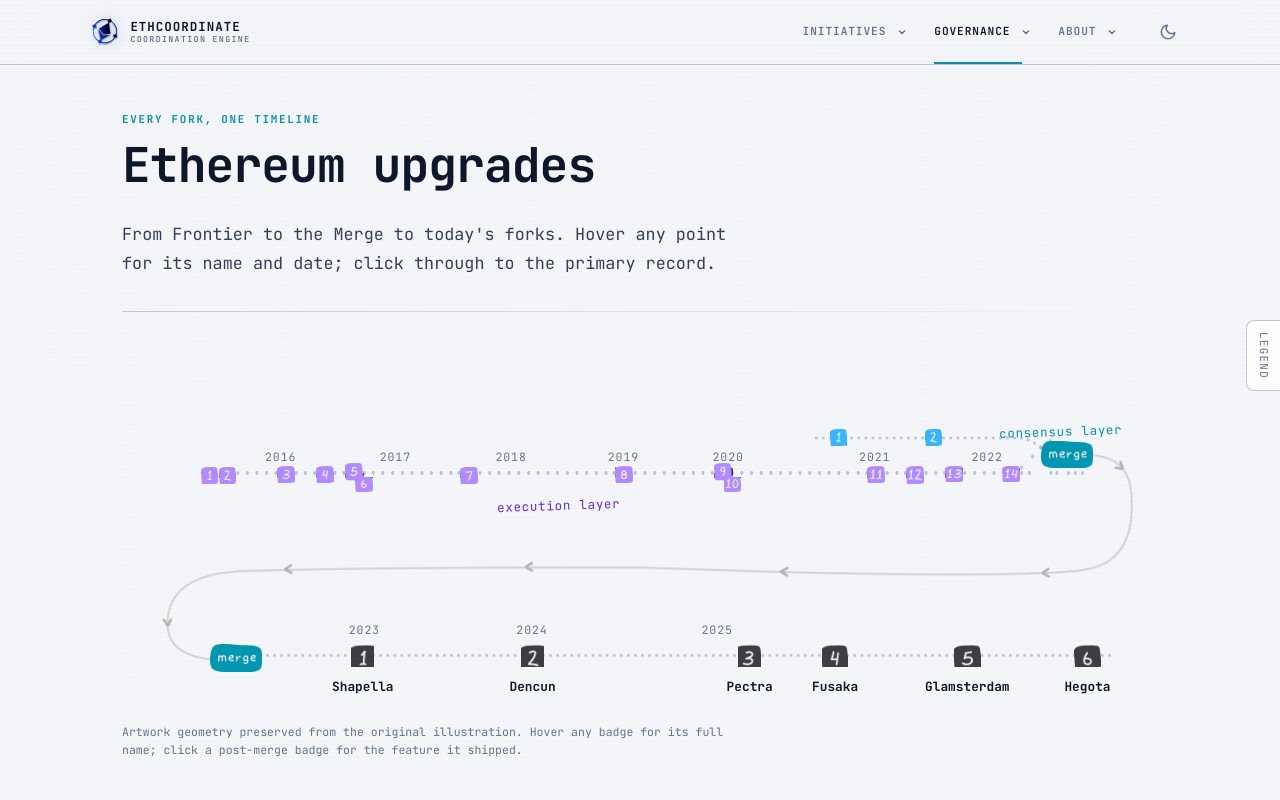
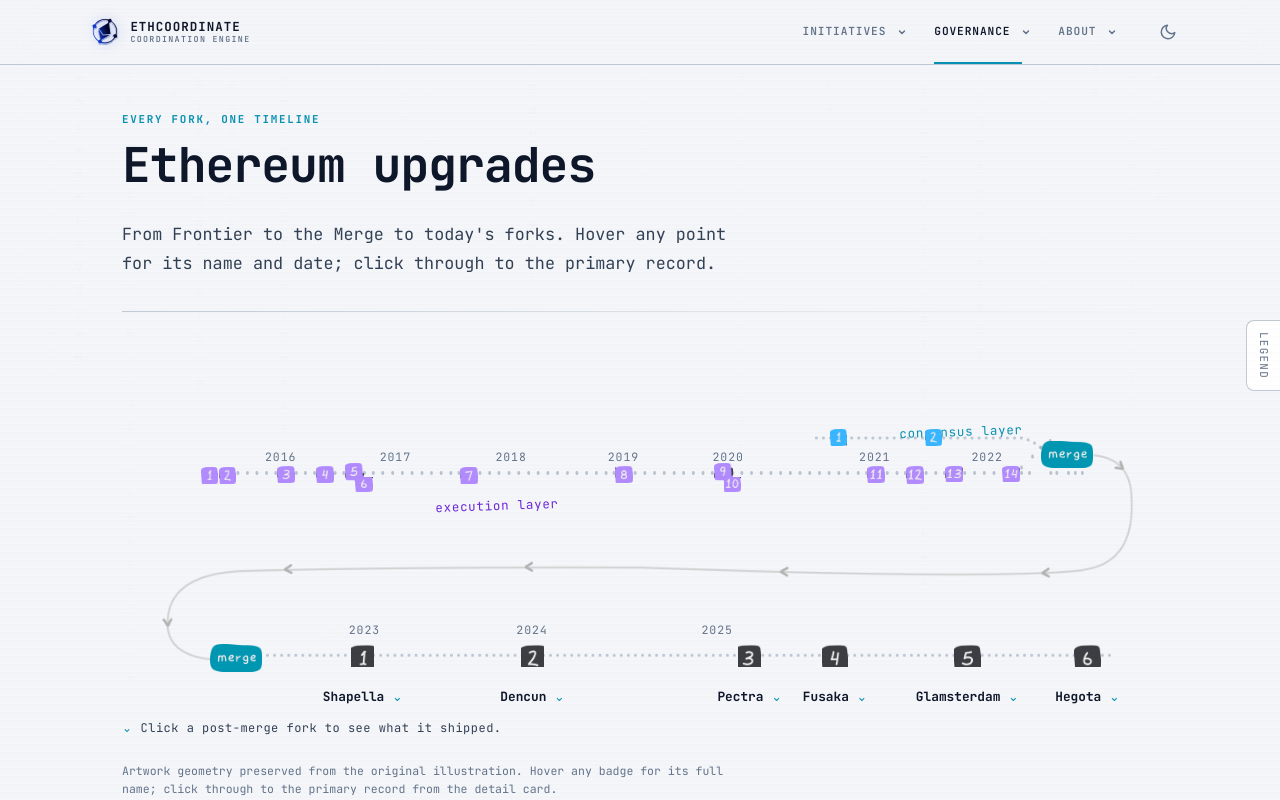
Before and after one commit to ethcoordinate/ethcoordinate-website, a Next.js app: page /upgrades in a window 1280 px wide. Shown: the top 800 px of the page. Built offline with nearby package versions, Linux system fonts and the light colour scheme.

Commit message:
Polish upgrades timeline: expand affordances, label placement
- Nickname labels no longer touch the numbered badges
- Chevron on post-merge nicknames + hint line signal expandability
- 'consensus layer' centered over the beacon-chain-to-merge span

```diff
--- a/src/app/upgrades/UpgradeTimeline.tsx
+++ b/src/app/upgrades/UpgradeTimeline.tsx
@@ -147,7 +147,7 @@
           </svg>
 
           {/* labels */}
-          <span className="layer-label layer-label-cl" style={{ left: px(3980), top: py(745) }}>consensus layer</span>
+          <span className="layer-label layer-label-cl" style={{ left: px(3808), top: py(745) }}>consensus layer</span>
           <span className="layer-label layer-label-el" style={{ left: px(1700), top: py(1080) }}>execution layer</span>
           {EL_YEARS.map(({ year, x }) => (
             <span key={year} className="year-label" style={{ left: px(x), top: py(862) }}>{year}</span>
@@ -219,7 +219,7 @@
                 aria-expanded={selected === i + 1}>
                 {/* eslint-disable-next-line @next/next/no-img-element */}
                 <img src={`/upgrades/post-${i + 1}.png`} alt="" />
-                <span className="fork-nickname">{f.nickname}</span>
+                <span className="fork-nickname">{f.nickname} <span className="fork-expand-hint" aria-hidden="true">⌄</span></span>
                 <span className="fork-date">{f.date}</span>
                 <Tip title={f.nickname} sub={`${f.fullName} · ${f.date}`} detail={f.blurb} />
               </button>
@@ -252,9 +252,10 @@
         )}
       </div>
 
+      <p className="timeline-hint">Click a post-merge fork to see what it shipped.</p>
       <p className="timeline-note">
         Artwork geometry preserved from the original illustration. Hover any badge
-        for its full name; click a post-merge badge for the feature it shipped.
+        for its full name; click through to the primary record from the detail card.
       </p>
     </div>
   );
--- a/src/app/upgrades/upgrades.css
+++ b/src/app/upgrades/upgrades.css
@@ -134,7 +134,8 @@
   position: absolute;
   font-size: 0.78rem;
   letter-spacing: 0.06em;
-  transform: rotate(-2deg);
+  transform: translateX(-50%) rotate(-2deg);
+  white-space: nowrap;
 }
 .layer-label-cl { color: var(--color-blue); }
 .layer-label-el { color: var(--coord-purple); }
@@ -202,7 +203,7 @@
 /* nickname + date under post-merge badges */
 .fork-nickname {
   position: absolute;
-  top: calc(100% + 10px);
+  top: calc(100% + 20px);
   left: 50%;
   transform: translateX(-50%);
   color: var(--color-text-bright);
@@ -211,9 +212,16 @@
   white-space: nowrap;
   pointer-events: none;
 }
+.fork-expand-hint {
+  color: var(--color-blue);
+  font-weight: 400;
+  transition: transform 0.2s;
+  display: inline-block;
+}
+.fork-sprite[aria-expanded="true"] .fork-expand-hint { transform: rotate(180deg); }
 .fork-date {
   position: absolute;
-  top: calc(100% + 10px + 1.1rem);
+  top: calc(100% + 20px + 1.1rem);
   left: 50%;
   transform: translateX(-50%);
   color: var(--color-text-muted);
@@ -338,6 +346,17 @@
 }
 
 /* ---------- footnote ---------- */
+.timeline-hint {
+  margin-top: 1.25rem;
+  color: var(--color-text-body);
+  font-size: 0.75rem;
+  letter-spacing: 0.04em;
+}
+.timeline-hint::before {
+  content: "⌄";
+  color: var(--color-blue);
+  margin-right: 0.5rem;
+}
 .timeline-note {
   margin-top: 1.5rem;
   color: var(--color-text-muted);
```
